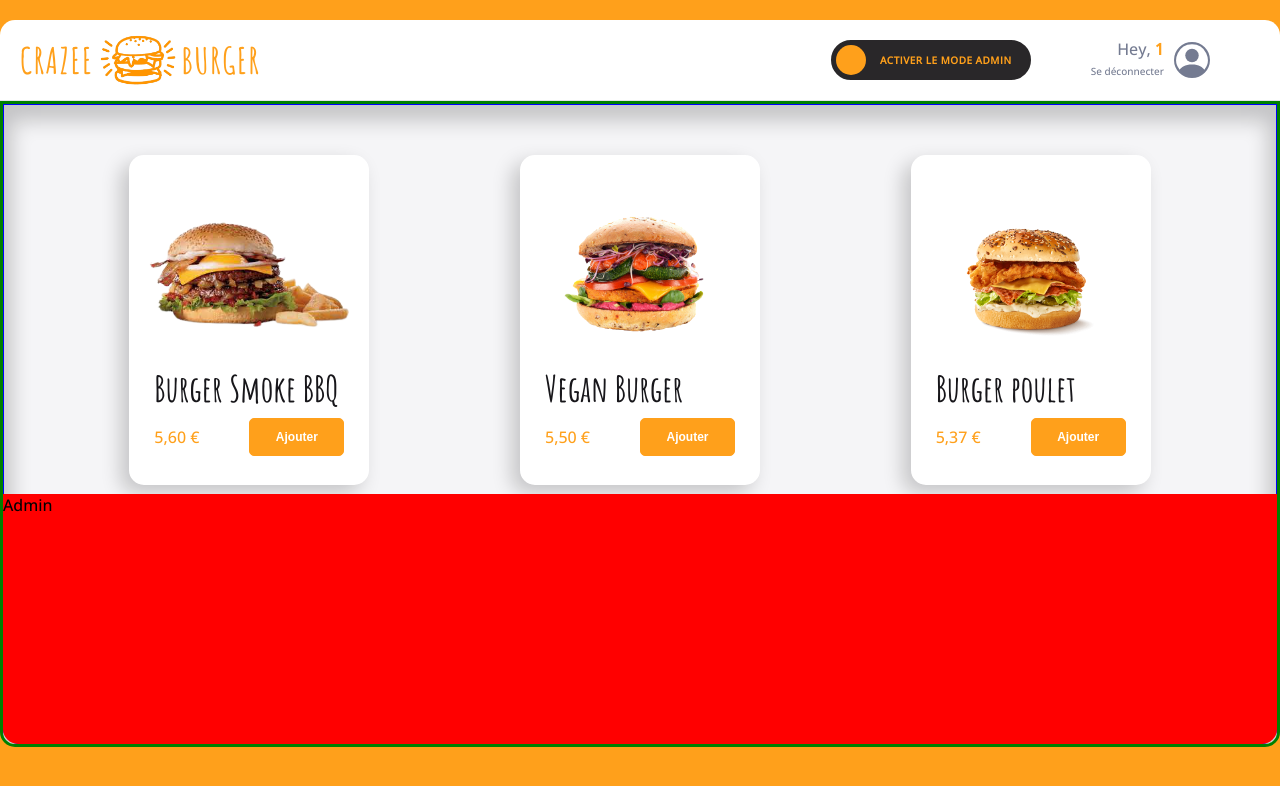
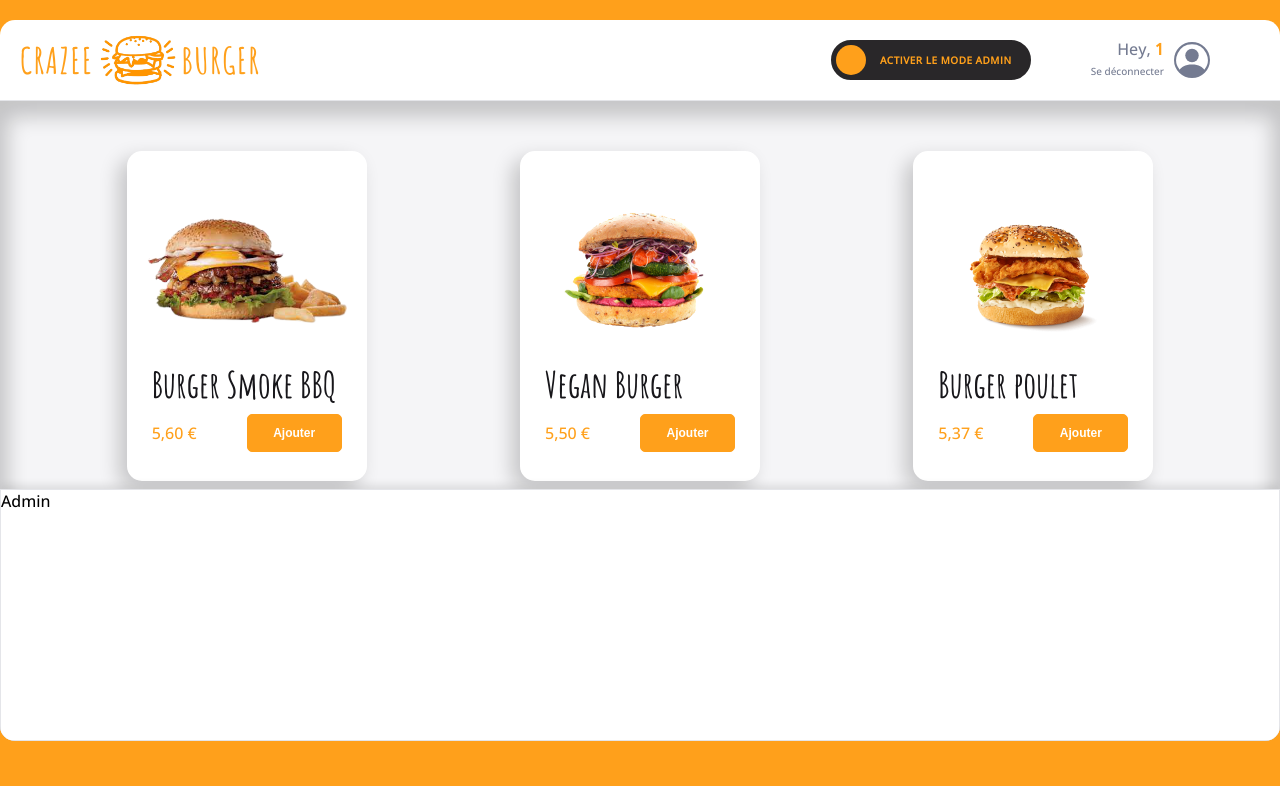
Before and after one commit to Benaldev/Crazee-burger, a React (Vite) app: page /order/1 in a window 1280 px wide. Shown: the top 786 px of the page. Built offline with nearby package versions, Linux system fonts and the light colour scheme; grey boxes are pictures that could not be loaded.

Commit message:
💄 F07: MAIN > Add Admin with style

```diff
--- /dev/null
+++ b/src/components/pages/order/Main/Admin/Admin.jsx
@@ -0,0 +1,17 @@
+import styled from "styled-components";
+import { theme } from "../../../../../theme";
+
+export default function Admin() {
+  return <AdminStyled>Admin</AdminStyled>;
+}
+
+const AdminStyled = styled.div`
+  background-color: ${theme.colors.white};
+  border: 1px solid ${theme.colors.greyLight};
+  box-shadow: ${theme.shadows.subtle};
+  position: absolute;
+  height: 250px;
+  bottom: 0;
+  left: 0;
+  right: 0;
+`;
--- a/src/components/pages/order/Main/Main.jsx
+++ b/src/components/pages/order/Main/Main.jsx
@@ -1,6 +1,7 @@
 import styled from "styled-components";
 import { theme } from "../../../../theme";
 import Menu from "./Menu";
+import Admin from "./Admin/Admin";
 
 export default function Main() {
   return (
@@ -8,14 +9,13 @@
       {/* <div className="basket">Basket</div> */}
       <div className="menu-and-admin">
         <Menu />
-        <div className="admin">Admin</div>
+        <Admin />
       </div>
     </MainStyled>
   );
 }
 
 const MainStyled = styled.div`
-  border: 3px solid green;
   height: calc(90vh - 10vh);
   background-color: ${theme.colors.background_white};
   border-bottom-left-radius: ${theme.borderRadius.extraRound};
@@ -36,14 +36,5 @@
     display: grid;
     border-bottom-left-radius: ${theme.borderRadius.extraRound};
     border-bottom-right-radius: ${theme.borderRadius.extraRound};
-
-    .admin {
-      background-color: red;
-      position: absolute;
-      height: 250px;
-      bottom: 0;
-      left: 0;
-      right: 0;
-    }
   }
 `;
--- a/src/components/pages/order/Main/Menu.jsx
+++ b/src/components/pages/order/Main/Menu.jsx
@@ -25,7 +25,6 @@
 }
 
 const MenuStyled = styled.div`
-  border: 1px solid blue;
   background: ${theme.colors.background_white};
   display: grid;
   grid-template-columns: repeat(auto-fit, minmax(300px, 1fr));
```
